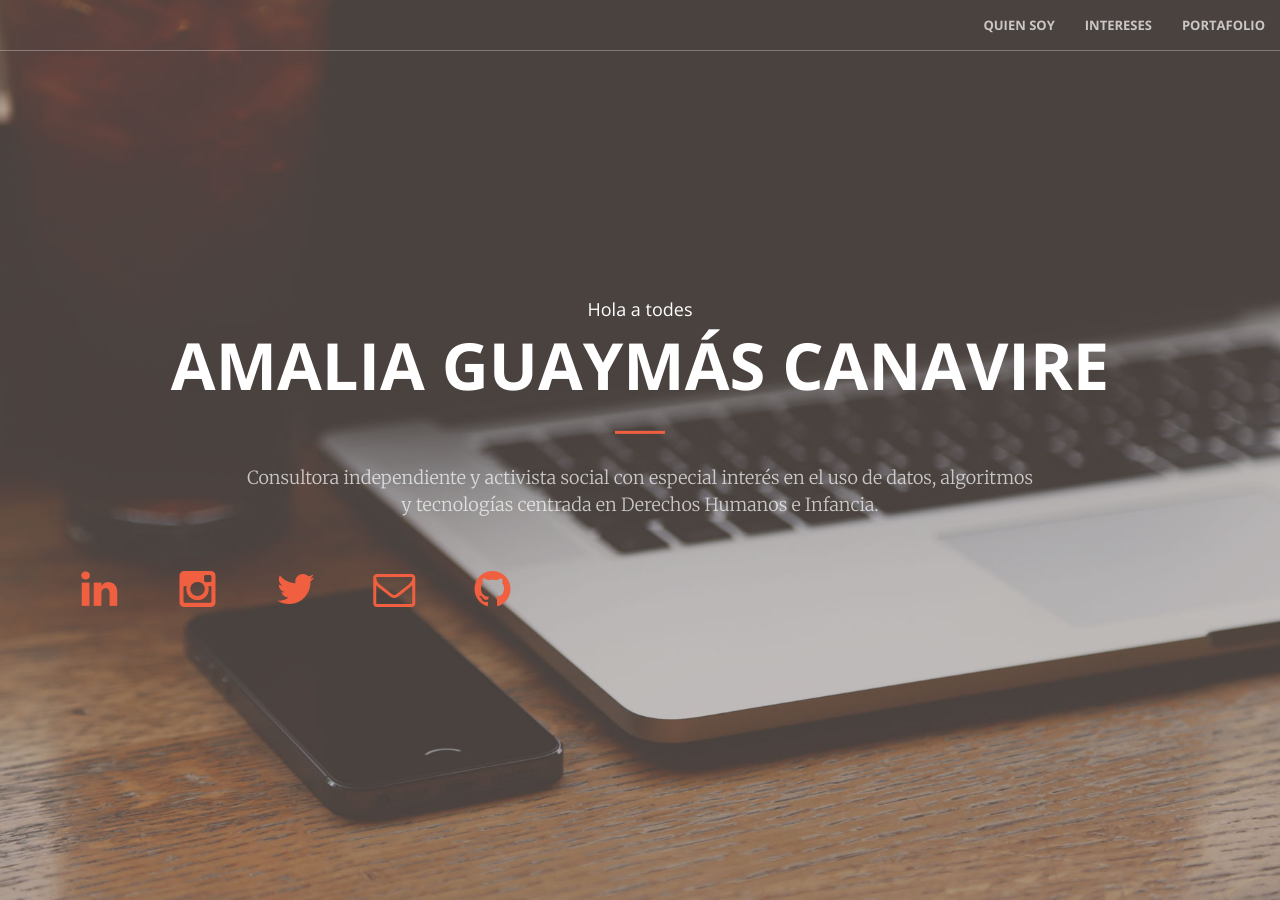
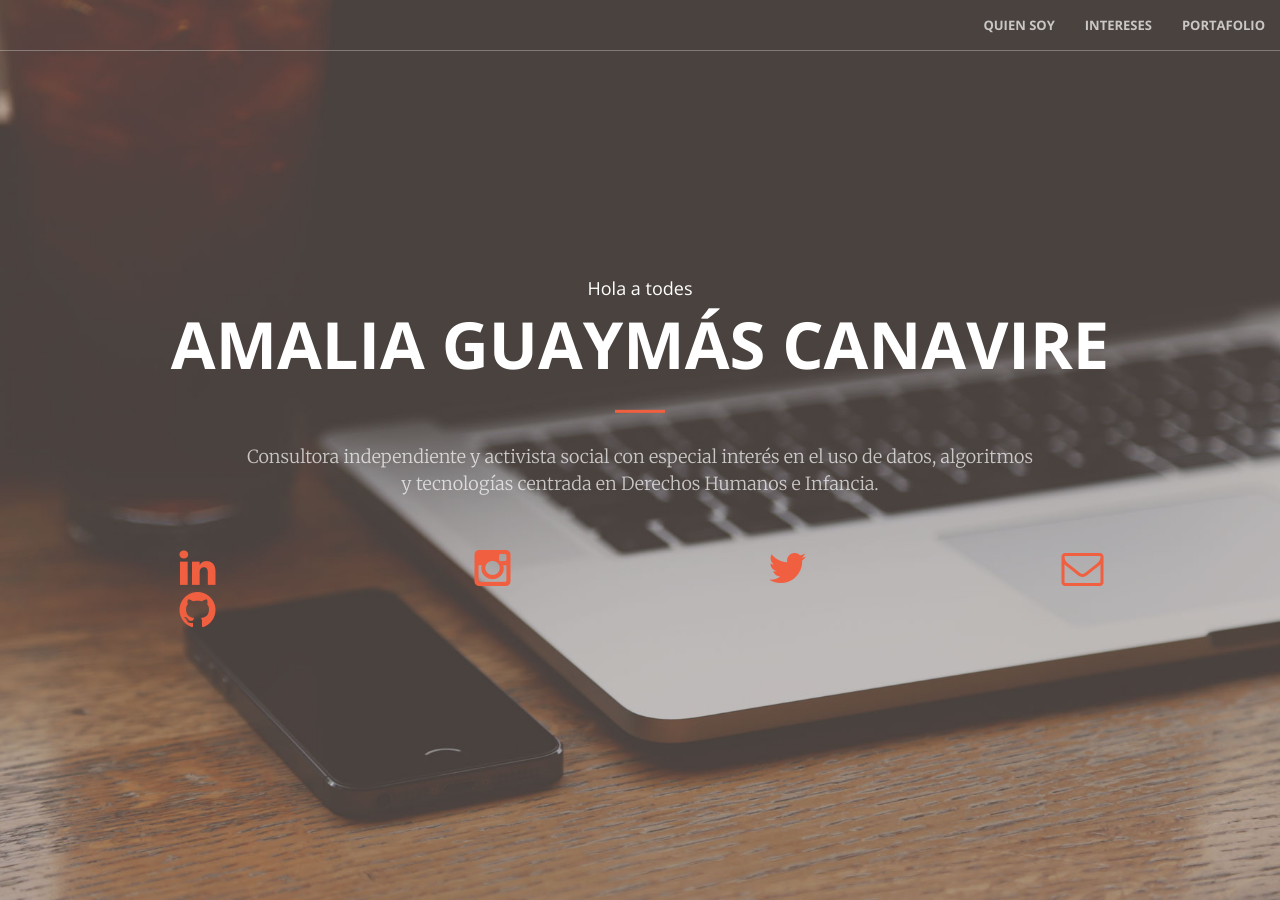
Before and after one commit to AmaliaGuaymasCanavire/amaliaguaymascanavire.github.io, a Jekyll site: the page built from index.html, in a window 1280 px wide and 900 px high. Built offline with Jekyll 4.4.1, drawn with Linux system fonts in a browser that asks for light colours.

Commit message:
template

```diff
--- a/_includes/header.html
+++ b/_includes/header.html
@@ -8,29 +8,29 @@
 
         </div>
 		<div>
-				<div class="col-lg-1 text-center">
+				<div class="col-lg-3 text-center">
 					<a href="https://www.linkedin.com/in/{{ site.linkedin_username }}">
 						<i class="fa fa-linkedin fa-3x wow bounceIn" data-wow-delay=".1s"></i>
 
 					</a>
 				</div>
 
-				<div class="col-lg-1  text-center">
+				<div class="col-lg-3  text-center">
 					<a href="https://www.instagram.com/{{ site.ig_username }}">
 						<i class="fa fa-instagram fa-3x wow bounceIn" data-wow-delay=".1s"></i>
 					</a>
 				</div>
- 				<div class="col-lg-1  text-center">
+ 				<div class="col-lg-3  text-center">
 					<a href="https://twitter.com/{{ site.twitter_username }}">
 						<i class="fa fa-twitter fa-3x wow bounceIn" data-wow-delay=".1s"></i>
 					</a>
 				</div>
-				<div class="col-lg-1  text-center">
+				<div class="col-lg-3  text-center">
 					<a href="mailto:{{ site.email }}">
 					<i class="fa fa-envelope-o fa-3x wow bounceIn" data-wow-delay=".1s"></i>
 					</a>
 				</div>
-				<div class="col-lg-1 text-center">
+				<div class="col-lg-3 text-center">
 					<a href="https://github.com/{{ site.github_username }}">
 					<i class="fa fa-github fa-3x wow bounceIn" data-wow-delay=".1s"></i>
 					</a>
```
